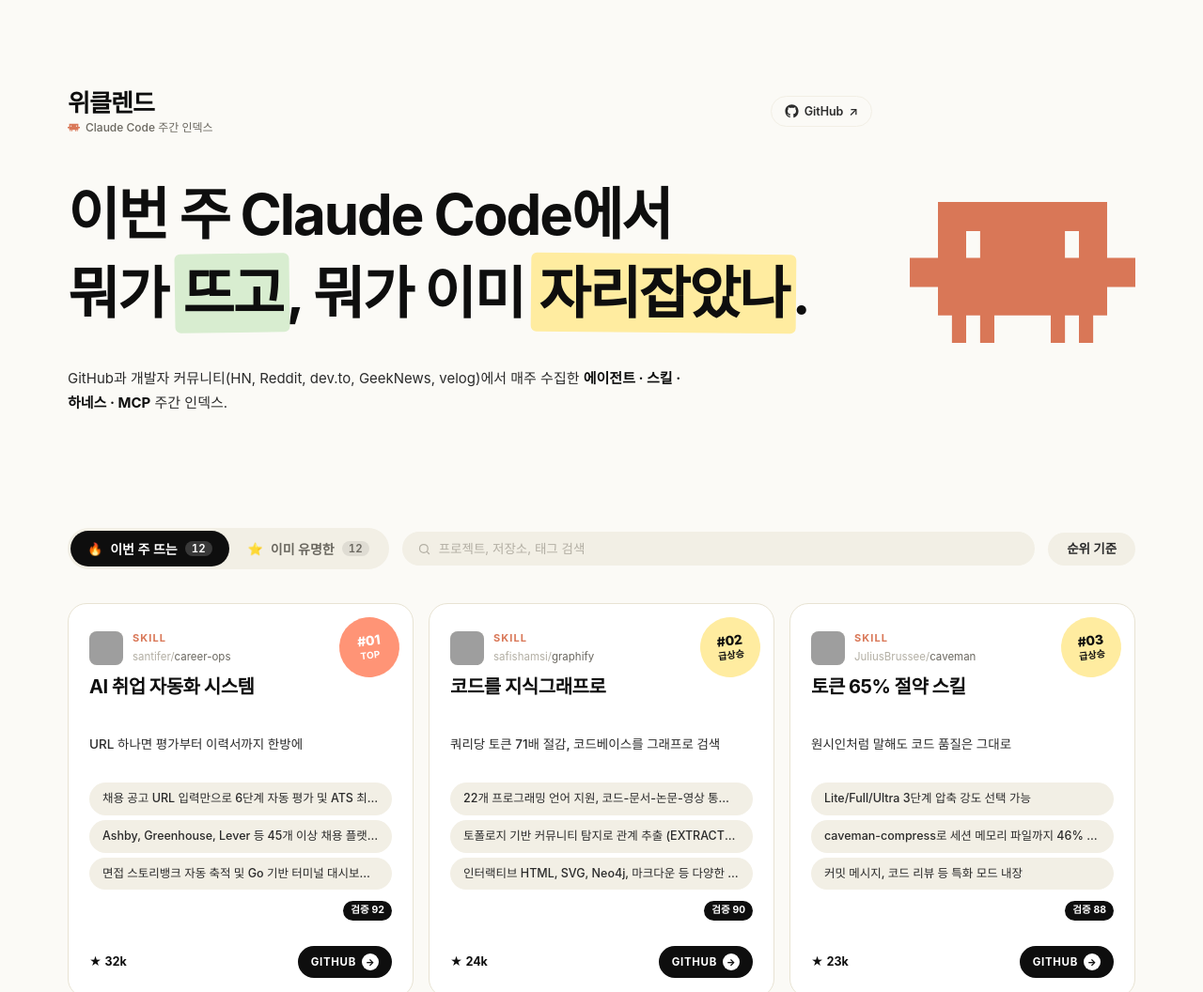
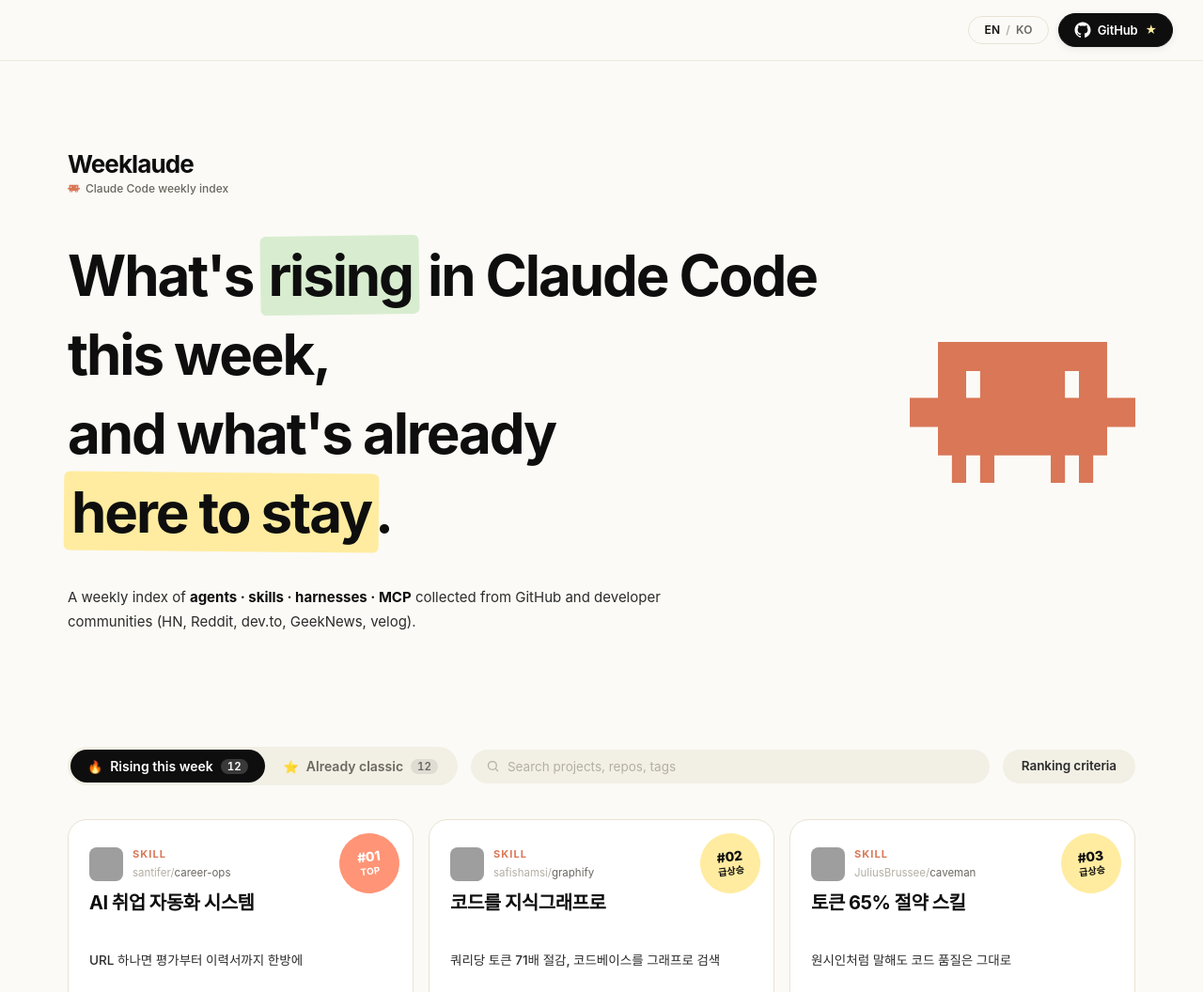
Before and after one commit to INNO-HI/cc-trends, a plain HTML site: page site/index.html in a window 1280 px wide. Shown: the top 1056 px of the page at 94% size. Drawn offline with Linux system fonts and the light colour scheme; grey boxes are pictures that could not be loaded; a web font is replaced by a local one.

Commit message:
feat: add EN/KO language toggle, prominent GitHub button, rename to Weeklaude

```diff
--- a/site/app.js
+++ b/site/app.js
@@ -404,4 +404,34 @@
 }
 document.getElementById("open-criteria-top")?.addEventListener("click", openCriteria);
 
+/* ─── i18n toggle ─────────────────────────────────────────── */
+const I18N_KEY = "weeklaude:lang";
+function getLang() {
+  return localStorage.getItem(I18N_KEY) || "en";
+}
+function applyLang(lang) {
+  document.documentElement.lang = lang;
+  document.querySelectorAll("[data-i18n-en]").forEach((el) => {
+    const val = el.getAttribute(`data-i18n-${lang}`);
+    if (val != null) el.textContent = val;
+  });
+  document.querySelectorAll("[data-i18n-en-html]").forEach((el) => {
+    const val = el.getAttribute(`data-i18n-${lang}-html`);
+    if (val != null) el.innerHTML = val;
+  });
+  document.querySelectorAll("[data-i18n-en-placeholder]").forEach((el) => {
+    const val = el.getAttribute(`data-i18n-${lang}-placeholder`);
+    if (val != null) el.placeholder = val;
+  });
+  document.querySelectorAll(".lang-toggle .lang-opt").forEach((el) => {
+    el.classList.toggle("active", el.dataset.lang === lang);
+  });
+}
+document.getElementById("lang-toggle")?.addEventListener("click", () => {
+  const next = getLang() === "en" ? "ko" : "en";
+  localStorage.setItem(I18N_KEY, next);
+  applyLang(next);
+});
+applyLang(getLang());
+
 load();
--- a/site/index.html
+++ b/site/index.html
@@ -1,5 +1,5 @@
 <!DOCTYPE html>
-<html lang="ko">
+<html lang="en">
 <head>
 <meta charset="UTF-8" />
 <meta name="viewport" content="width=device-width, initial-scale=1.0" />
@@ -10,19 +10,19 @@
 <meta property="og:type" content="website" />
 <meta property="og:title" content="위클렌드 — Claude Code 도구 주간 인덱스" />
 <meta property="og:description" content="에이전트, 스킬, 하네스, MCP를 매주 모아 정리하는 Claude Code 도구 인덱스." />
-<meta property="og:url" content="https://inno-hi.github.io/cc-trends/" />
-<meta property="og:image" content="https://inno-hi.github.io/cc-trends/og.png" />
+<meta property="og:url" content="https://inno-hi.github.io/weeklaude/" />
+<meta property="og:image" content="https://inno-hi.github.io/weeklaude/og.png" />
 <meta property="og:image:width" content="1200" />
 <meta property="og:image:height" content="630" />
-<meta property="og:image:alt" content="cc-trends — 이번 주 Claude Code에서 뭐가 뜨고, 뭐가 이미 자리잡았나." />
+<meta property="og:image:alt" content="Weeklaude — 이번 주 Claude Code에서 뭐가 뜨고, 뭐가 이미 자리잡았나." />
 <meta name="twitter:card" content="summary_large_image" />
 <meta name="twitter:title" content="위클렌드 — Claude Code 도구 주간 인덱스" />
 <meta name="twitter:description" content="GitHub과 개발자 커뮤니티에서 매주 수집한 에이전트·스킬·하네스·MCP 인덱스." />
-<meta name="twitter:image" content="https://inno-hi.github.io/cc-trends/og.png" />
+<meta name="twitter:image" content="https://inno-hi.github.io/weeklaude/og.png" />
 <meta property="og:locale" content="ko_KR" />
 
 <link rel="icon" type="image/svg+xml" href="claude-code.svg" />
-<link rel="alternate" type="application/rss+xml" title="cc-trends 주간 RSS" href="https://inno-hi.github.io/cc-trends/feed.xml" />
+<link rel="alternate" type="application/rss+xml" title="Weeklaude weekly RSS" href="https://inno-hi.github.io/weeklaude/feed.xml" />
 
 <link rel="preconnect" href="https://fonts.googleapis.com">
 <link rel="preconnect" href="https://fonts.gstatic.com" crossorigin>
@@ -31,28 +31,37 @@
 </head>
 <body>
 
+<nav class="top-nav">
+  <button class="lang-toggle" id="lang-toggle" aria-label="Toggle language" type="button">
+    <span class="lang-opt" data-lang="en">EN</span>
+    <span class="lang-sep">/</span>
+    <span class="lang-opt" data-lang="ko">KO</span>
+  </button>
+  <a class="gh-btn" href="https://github.com/INNO-HI/weeklaude" target="_blank" rel="noopener" aria-label="Open GitHub repository">
+    <svg class="gh-btn-icon" width="18" height="18" viewBox="0 0 24 24" fill="currentColor" aria-hidden="true"><path d="M12 .5C5.73.5.67 5.56.67 11.83c0 5.01 3.24 9.26 7.75 10.76.57.1.78-.24.78-.55v-1.93c-3.15.69-3.81-1.52-3.81-1.52-.52-1.31-1.26-1.66-1.26-1.66-1.03-.7.08-.69.08-.69 1.14.08 1.74 1.17 1.74 1.17 1.01 1.74 2.66 1.24 3.31.95.1-.74.4-1.24.72-1.53-2.51-.29-5.15-1.25-5.15-5.57 0-1.23.44-2.23 1.16-3.02-.12-.29-.5-1.44.11-3 0 0 .95-.3 3.1 1.16.9-.25 1.86-.38 2.82-.38.96 0 1.92.13 2.82.38 2.15-1.46 3.1-1.16 3.1-1.16.61 1.56.23 2.71.11 3 .72.79 1.16 1.79 1.16 3.02 0 4.33-2.65 5.28-5.17 5.56.41.35.77 1.05.77 2.11v3.13c0 .31.21.66.79.55 4.5-1.5 7.74-5.75 7.74-10.76C23.33 5.56 18.27.5 12 .5z"/></svg>
+    <span class="gh-btn-text">GitHub</span>
+    <span class="gh-btn-star" aria-hidden="true">★</span>
+  </a>
+</nav>
+
 <header class="hero">
   <div class="hero-main">
     <div class="brand-row">
       <div class="service-brand">
-        <span class="service-name">위클렌드</span>
+        <span class="service-name" data-i18n-en="Weeklaude" data-i18n-ko="위클렌드">Weeklaude</span>
         <span class="service-sub">
           <svg width="13" height="13" viewBox="0 0 24 24" fill="none" aria-hidden="true">
             <path fill-rule="evenodd" clip-rule="evenodd" d="M20.998 10.949H24v3.102h-3v3.028h-1.487V20H18v-2.921h-1.487V20H15v-2.921H9V20H7.488v-2.921H6V20H4.487v-2.921H3V14.05H0V10.95h3V5h17.998v5.949zM6 10.949h1.488V8.102H6v2.847zm10.51 0H18V8.102h-1.49v2.847z" fill="#D97757"/>
           </svg>
-          Claude Code 주간 인덱스
+          <span data-i18n-en="Claude Code weekly index" data-i18n-ko="Claude Code 주간 인덱스">Claude Code weekly index</span>
         </span>
       </div>
-      <a class="top-link" href="https://github.com/INNO-HI/cc-trends" target="_blank" rel="noopener" aria-label="GitHub 저장소 열기">
-        <svg width="15" height="15" viewBox="0 0 24 24" fill="currentColor" aria-hidden="true"><path d="M12 .5C5.73.5.67 5.56.67 11.83c0 5.01 3.24 9.26 7.75 10.76.57.1.78-.24.78-.55v-1.93c-3.15.69-3.81-1.52-3.81-1.52-.52-1.31-1.26-1.66-1.26-1.66-1.03-.7.08-.69.08-.69 1.14.08 1.74 1.17 1.74 1.17 1.01 1.74 2.66 1.24 3.31.95.1-.74.4-1.24.72-1.53-2.51-.29-5.15-1.25-5.15-5.57 0-1.23.44-2.23 1.16-3.02-.12-.29-.5-1.44.11-3 0 0 .95-.3 3.1 1.16.9-.25 1.86-.38 2.82-.38.96 0 1.92.13 2.82.38 2.15-1.46 3.1-1.16 3.1-1.16.61 1.56.23 2.71.11 3 .72.79 1.16 1.79 1.16 3.02 0 4.33-2.65 5.28-5.17 5.56.41.35.77 1.05.77 2.11v3.13c0 .31.21.66.79.55 4.5-1.5 7.74-5.75 7.74-10.76C23.33 5.56 18.27.5 12 .5z"/></svg>
-        <span>GitHub</span>
-        <span class="top-link-arrow">↗</span>
-      </a>
     </div>
-    <h1>이번 주 Claude Code에서<br/>뭐가 <em class="hl-mint">뜨고</em>, 뭐가 이미 <em class="hl-lemon">자리잡았나</em>.</h1>
-    <p class="subtitle">
-      GitHub과 개발자 커뮤니티(HN, Reddit, dev.to, GeekNews, velog)에서 매주 수집한 <strong>에이전트 · 스킬 · 하네스 · MCP</strong> 주간 인덱스.
-    </p>
+    <h1 data-i18n-en-html="What's <em class=&quot;hl-mint&quot;>rising</em> in Claude Code this week,<br/>and what's already <em class=&quot;hl-lemon&quot;>here to stay</em>."
+       data-i18n-ko-html="이번 주 Claude Code에서<br/>뭐가 <em class=&quot;hl-mint&quot;>뜨고</em>, 뭐가 이미 <em class=&quot;hl-lemon&quot;>자리잡았나</em>.">What's <em class="hl-mint">rising</em> in Claude Code this week,<br/>and what's already <em class="hl-lemon">here to stay</em>.</h1>
+    <p class="subtitle"
+       data-i18n-en-html="A weekly index of <strong>agents · skills · harnesses · MCP</strong> collected from GitHub and developer communities (HN, Reddit, dev.to, GeekNews, velog)."
+       data-i18n-ko-html="GitHub과 개발자 커뮤니티(HN, Reddit, dev.to, GeekNews, velog)에서 매주 수집한 <strong>에이전트 · 스킬 · 하네스 · MCP</strong> 주간 인덱스.">A weekly index of <strong>agents · skills · harnesses · MCP</strong> collected from GitHub and developer communities (HN, Reddit, dev.to, GeekNews, velog).</p>
   </div>
   <div class="hero-art" aria-hidden="true">
     <svg viewBox="0 0 24 24" width="100%" height="100%">
@@ -65,20 +74,20 @@
   <div class="tabs" role="tablist">
     <button class="tab active" data-tab="rising" role="tab" aria-selected="true">
       <span class="tab-emoji">🔥</span>
-      <span>이번 주 뜨는</span>
+      <span data-i18n-en="Rising this week" data-i18n-ko="이번 주 뜨는">Rising this week</span>
       <span class="tab-count" id="rising-count">0</span>
     </button>
     <button class="tab" data-tab="classic" role="tab" aria-selected="false">
       <span class="tab-emoji">⭐</span>
-      <span>이미 유명한</span>
+      <span data-i18n-en="Already classic" data-i18n-ko="이미 유명한">Already classic</span>
       <span class="tab-count" id="classic-count">0</span>
     </button>
   </div>
   <div class="search-wrap">
     <svg width="15" height="15" viewBox="0 0 24 24" fill="none" aria-hidden="true"><circle cx="11" cy="11" r="7" stroke="currentColor" stroke-width="2"/><path d="m20 20-3-3" stroke="currentColor" stroke-width="2" stroke-linecap="round"/></svg>
-    <input type="search" id="search" placeholder="프로젝트, 저장소, 태그 검색" aria-label="검색" />
+    <input type="search" id="search" data-i18n-en-placeholder="Search projects, repos, tags" data-i18n-ko-placeholder="프로젝트, 저장소, 태그 검색" placeholder="Search projects, repos, tags" aria-label="Search" />
   </div>
-  <button class="ctrl-link" id="open-criteria-top">순위 기준</button>
+  <button class="ctrl-link" id="open-criteria-top" data-i18n-en="Ranking criteria" data-i18n-ko="순위 기준">Ranking criteria</button>
 </nav>
 
 <main>
--- a/site/sitemap.xml
+++ b/site/sitemap.xml
@@ -1,7 +1,7 @@
 <?xml version="1.0" encoding="UTF-8"?>
 <urlset xmlns="http://www.sitemaps.org/schemas/sitemap/0.9">
   <url>
-    <loc>https://inno-hi.github.io/cc-trends/</loc>
+    <loc>https://inno-hi.github.io/weeklaude/</loc>
     <changefreq>weekly</changefreq>
     <priority>1.0</priority>
   </url>
--- a/site/styles.css
+++ b/site/styles.css
@@ -99,6 +99,85 @@
 }
 .service-sub svg { flex-shrink: 0; }
 
+/* ─── Top nav (lang toggle + GitHub) ─────────────────────────── */
+.top-nav {
+  position: sticky;
+  top: 0;
+  z-index: 50;
+  display: flex;
+  justify-content: flex-end;
+  align-items: center;
+  gap: 10px;
+  padding: 14px 32px;
+  background: color-mix(in srgb, var(--bg) 88%, transparent);
+  backdrop-filter: saturate(140%) blur(8px);
+  -webkit-backdrop-filter: saturate(140%) blur(8px);
+  border-bottom: 1px solid color-mix(in srgb, var(--border) 70%, transparent);
+}
+@media (max-width: 640px) {
+  .top-nav { padding: 10px 16px; }
+}
+
+.lang-toggle {
+  display: inline-flex;
+  align-items: center;
+  gap: 2px;
+  padding: 6px 12px;
+  font-family: inherit;
+  font-size: 12px;
+  font-weight: 600;
+  letter-spacing: 0.02em;
+  color: var(--muted);
+  background: transparent;
+  border: 1px solid var(--border);
+  border-radius: 100px;
+  cursor: pointer;
+  transition: all .15s ease;
+  line-height: 1;
+}
+.lang-toggle:hover { border-color: var(--ink); color: var(--ink); }
+.lang-toggle .lang-opt {
+  padding: 2px 4px;
+  transition: color .15s;
+}
+.lang-toggle .lang-opt.active { color: var(--ink); }
+.lang-toggle .lang-sep { color: var(--soft); }
+
+.gh-btn {
+  display: inline-flex;
+  align-items: center;
+  gap: 7px;
+  padding: 8px 16px;
+  font-family: inherit;
+  font-size: 13px;
+  font-weight: 600;
+  color: #ffffff;
+  background: var(--ink);
+  border: 1px solid var(--ink);
+  border-radius: 100px;
+  text-decoration: none;
+  cursor: pointer;
+  transition: transform .15s ease, box-shadow .15s ease, background .15s ease;
+  line-height: 1;
+  letter-spacing: -0.005em;
+  white-space: nowrap;
+  box-shadow: 0 1px 0 rgba(0, 0, 0, 0.04), 0 2px 8px rgba(14, 14, 14, 0.08);
+}
+.gh-btn:hover {
+  transform: translateY(-1px);
+  background: #1a1a1a;
+  box-shadow: 0 2px 0 rgba(0, 0, 0, 0.06), 0 6px 18px rgba(14, 14, 14, 0.18);
+}
+.gh-btn:active { transform: translateY(0); }
+.gh-btn-icon { flex-shrink: 0; }
+.gh-btn-text { letter-spacing: -0.01em; }
+.gh-btn-star {
+  color: var(--hl-lemon);
+  font-size: 12px;
+  margin-left: 1px;
+}
+
+/* legacy — kept for compat */
 .top-link {
   display: inline-flex;
   align-items: center;
```
Also changed, not shown: site/feed.xml (+7 -7 lines), site/README.md.
